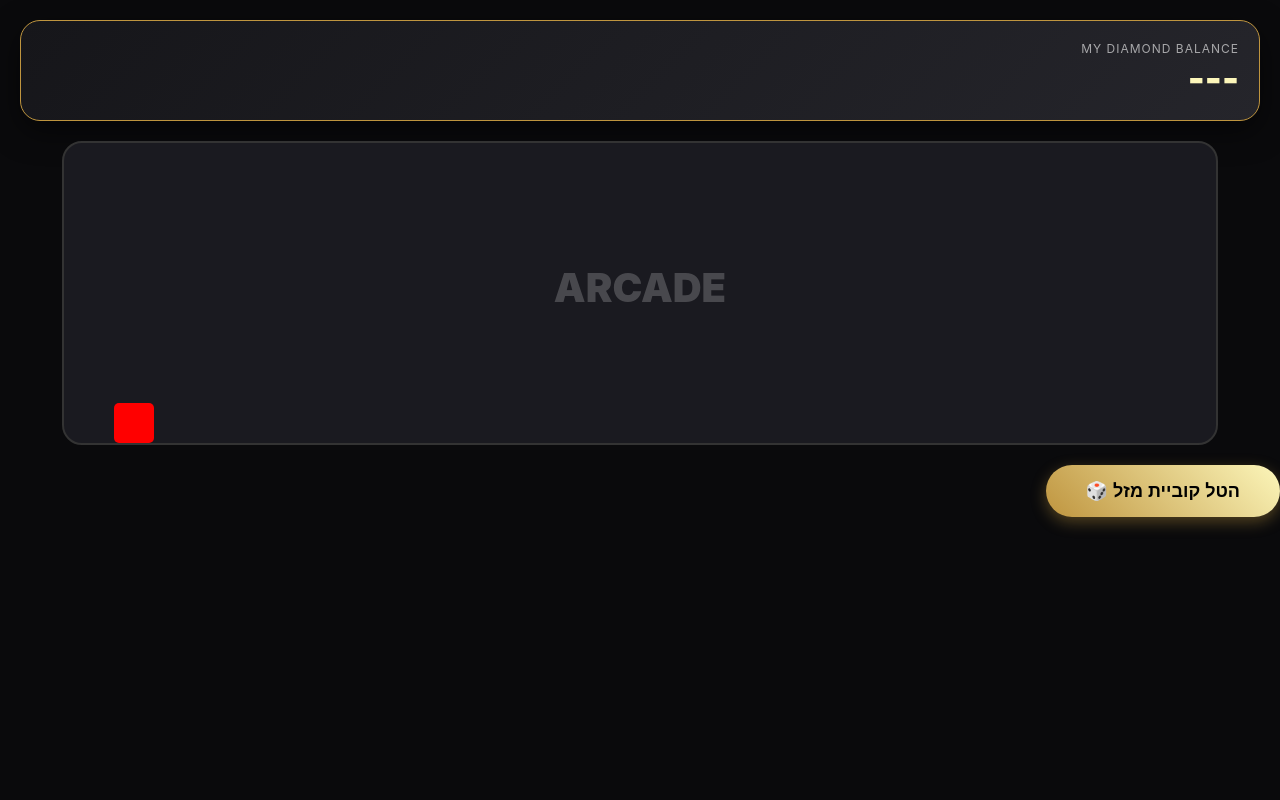
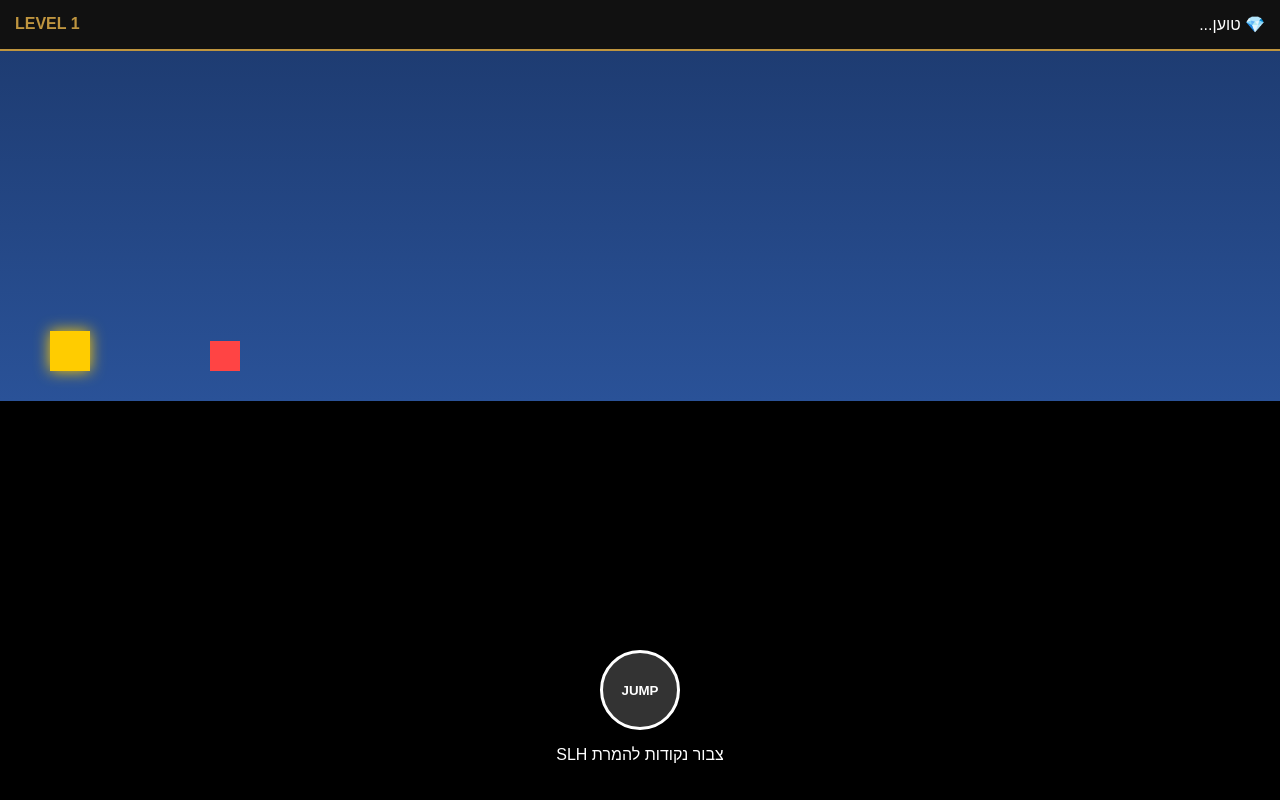
Before and after one commit to osifeu-prog/BOT, a Python web app: template templates/index.html in a window 1280 px wide. Run offline with Jinja, Linux system fonts and the light colour scheme; the template is opened without the code that fills it, so the values that code supplies are empty; some libraries are stand-ins or nearby versions.

Commit message:
🎮 GAMING UPGRADE: New physics engine, haptic feedback, and better rewards

```diff
--- a/templates/index.html
+++ b/templates/index.html
@@ -3,55 +3,94 @@
 <head>
     <meta charset="UTF-8">
     <meta name="viewport" content="width=device-width, initial-scale=1.0, maximum-scale=1.0, user-scalable=no">
-    <title>Diamond Elite Arcade</title>
+    <title>Diamond Pro Arcade</title>
     <script src="https://telegram.org/js/telegram-web-app.js"></script>
-    <script src="https://cdn.jsdelivr.net/npm/canvas-confetti@1.6.0/dist/confetti.browser.min.js"></script>
     <style>
-        :root { --gold: #fcf6ba; --dark: #0a0a0c; }
-        body { background: var(--dark); color: #fff; font-family: -apple-system, blinkmacsystemfont, 'Segoe UI'; margin: 0; overflow: hidden; }
-        .balance-box { background: linear-gradient(135deg, #16161a 0%, #25252b 100%); border: 1px solid #bf953f; padding: 20px; border-radius: 20px; margin: 20px; box-shadow: 0 10px 30px rgba(0,0,0,0.5); }
-        .game-area { width: 90%; height: 300px; background: #1a1a20; border-radius: 20px; margin: 0 auto; position: relative; overflow: hidden; border: 2px solid #333; }
-        .btn-play { background: linear-gradient(45deg, #bf953f, #fcf6ba); color: #000; padding: 15px 40px; border-radius: 50px; font-weight: 900; border: none; font-size: 18px; margin-top: 20px; box-shadow: 0 5px 15px rgba(191,149,63,0.4); }
+        body { background: #000; color: #fff; font-family: sans-serif; margin: 0; overflow: hidden; }
+        .game-header { background: #111; padding: 15px; border-bottom: 2px solid #bf953f; display: flex; justify-content: space-between; }
+        #gameCanvas { background: linear-gradient(to bottom, #1e3c72, #2a5298); display: block; width: 100%; height: 350px; }
+        .controls { position: absolute; bottom: 20px; width: 100%; text-align: center; }
+        .jump-btn { width: 80px; height: 80px; background: rgba(255,255,255,0.2); border: 3px solid #fff; border-radius: 50%; color: #fff; font-weight: bold; }
     </style>
 </head>
 <body>
-    <div class="balance-box">
-        <div style="opacity: 0.6; font-size: 12px; letter-spacing: 1px;">MY DIAMOND BALANCE</div>
-        <div id="balance" style="font-size: 36px; font-weight: 900; color: var(--gold);">---</div>
+    <div class="game-header">
+        <div>💎 <span id="balance">טוען...</span></div>
+        <div style="color: #bf953f; font-weight: bold;">LEVEL 1</div>
     </div>
 
-    <div class="game-area" id="gameArea">
-        <div id="mario" style="width:40px; height:40px; background:red; position:absolute; bottom:0; left:50px; border-radius:5px;"></div>
-        <div style="position:absolute; top:40%; width:100%; text-align:center; opacity:0.2; font-size:40px; font-weight:900;">ARCADE</div>
+    <canvas id="gameCanvas"></canvas>
+
+    <div class="controls">
+        <button class="jump-btn" id="jumpBtn">JUMP</button>
+        <p>צבור נקודות להמרת SLH</p>
     </div>
-
-    <button class="btn-play" onclick="playDice()" id="actionBtn">הטל קוביית מזל 🎲</button>
 
     <script>
         let tg = window.Telegram.WebApp;
-        let userId = tg.initDataUnsafe.user ? tg.initDataUnsafe.user.id : "12345";
+        let canvas = document.getElementById('gameCanvas');
+        let ctx = canvas.getContext('2d');
+        canvas.width = window.innerWidth;
+        canvas.height = 350;
 
-        async function load() {
-            const r = await fetch('/api/user/' + userId);
-            const d = await r.json();
-            document.getElementById('balance').innerText = d.slh.toLocaleString() + " SLH";
+        let score = 0;
+        let player = { x: 50, y: 280, w: 40, h: 40, dy: 0, jumping: false };
+        let obstacles = [];
+
+        function draw() {
+            ctx.clearRect(0, 0, canvas.width, canvas.height);
+
+            // Draw Player (מריו משודרג)
+            ctx.fillStyle = "#ffcc00";
+            ctx.shadowBlur = 15;
+            ctx.shadowColor = "#ffcc00";
+            ctx.fillRect(player.x, player.y, player.w, player.h);
+            ctx.shadowBlur = 0;
+
+            // Physics
+            if (player.jumping) {
+                player.dy += 0.8;
+                player.y += player.dy;
+                if (player.y > 280) {
+                    player.y = 280;
+                    player.jumping = false;
+                }
+            }
+
+            // Obstacles
+            if (Math.random() < 0.01) obstacles.push({ x: canvas.width, y: 290, w: 30, h: 30 });
+            obstacles.forEach((o, i) => {
+                o.x -= 5;
+                ctx.fillStyle = "#ff4444";
+                ctx.fillRect(o.x, o.y, o.w, o.h);
+
+                // Collision
+                if (player.x < o.x + o.w && player.x + player.w > o.x && player.y < o.y + o.h && player.y + player.h > o.y) {
+                    gameOver();
+                }
+            });
+
+            score++;
+            requestAnimationFrame(draw);
         }
 
-        async function playDice() {
-            tg.HapticFeedback.impactOccurred('heavy');
-            document.getElementById('actionBtn').disabled = true;
-
-            // אפקט קונפטי במידה וזוכים
-            confetti({ particleCount: 100, spread: 70, origin: { y: 0.6 }, colors: ['#bf953f', '#fcf6ba'] });
-
-            await fetch(/api/game-action?user_id=){userId}&action=dice&amount=10, {method: 'POST'});
-            setTimeout(() => {
-                load();
-                document.getElementById('actionBtn').disabled = false;
-            }, 1000);
+        async function gameOver() {
+            tg.HapticFeedback.notificationOccurred('error');
+            let reward = Math.floor(score / 10);
+            alert("המשחק נגמר! צברת " + reward + " SLH");
+            await fetch('/api/game-action?user_id=' + tg.initDataUnsafe.user.id + '&action=mario&amount=' + reward, {method: 'POST'});
+            location.reload();
         }
 
-        load();
+        document.getElementById('jumpBtn').addEventListener('touchstart', () => {
+            if (!player.jumping) {
+                player.dy = -15;
+                player.jumping = true;
+                tg.HapticFeedback.impactOccurred('light');
+            }
+        });
+
+        draw();
         tg.expand();
     </script>
 </body>
```
